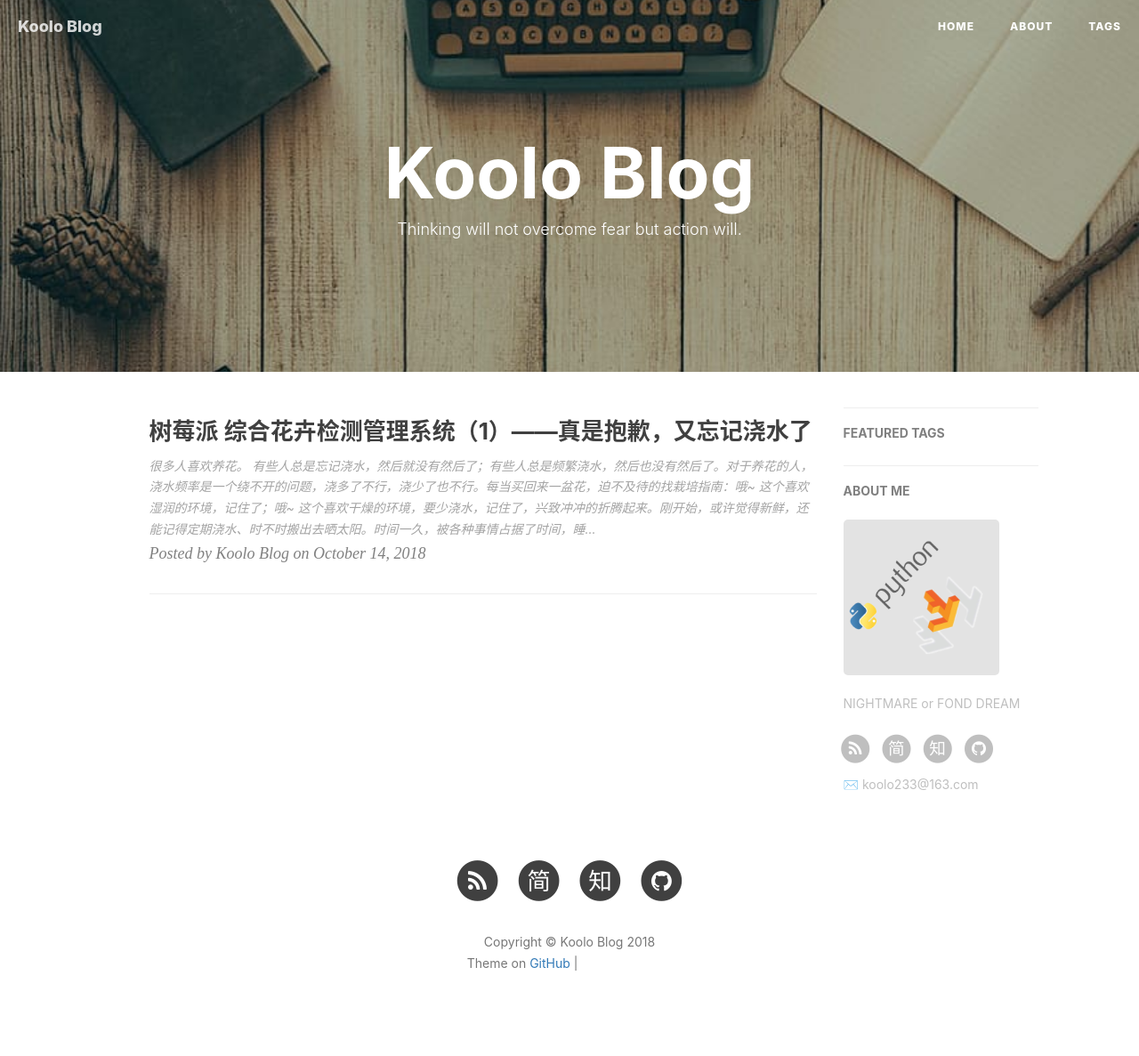
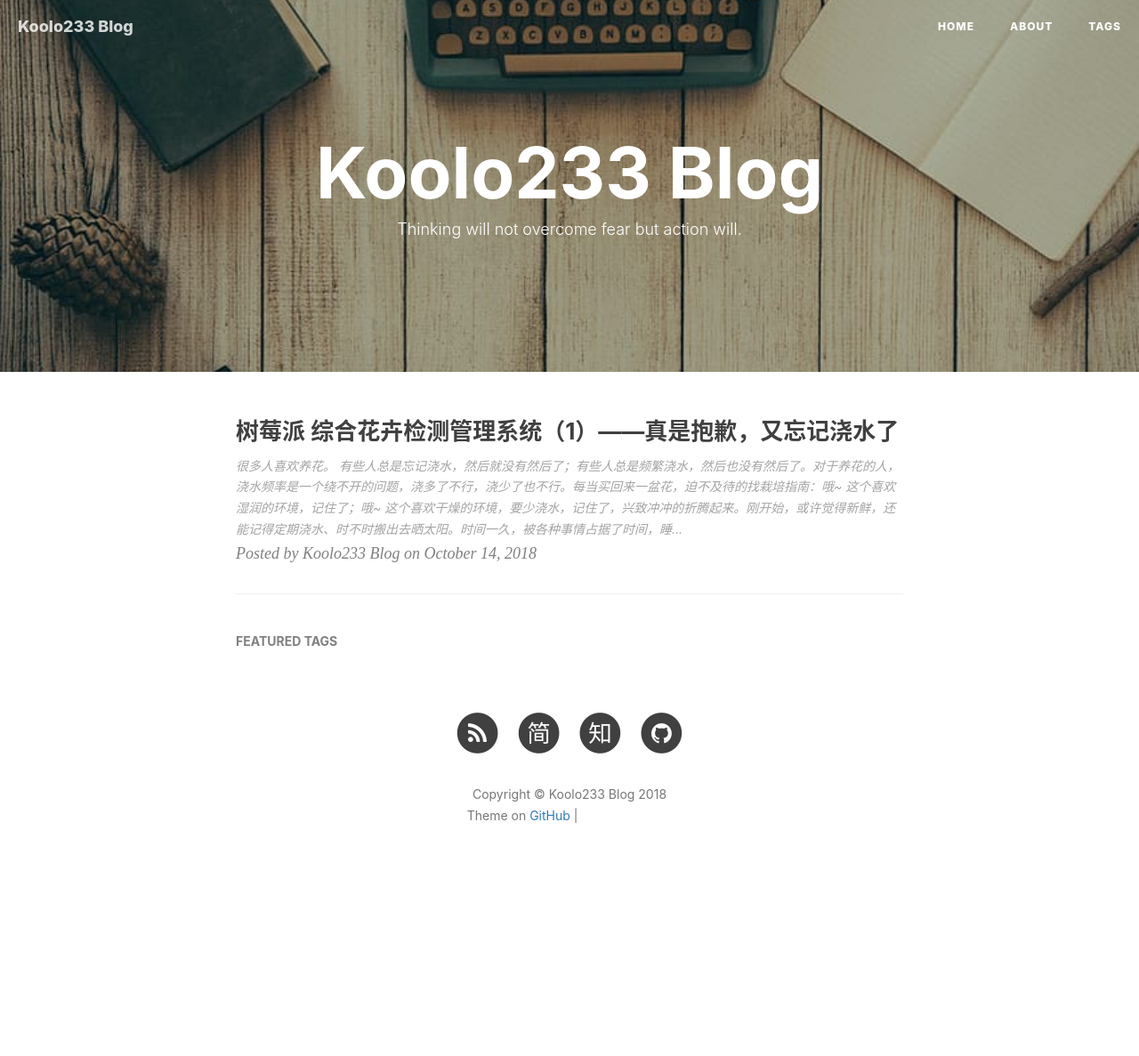
Before and after one commit to USTB-MLgroup/ustb-mlgroup.GITHUB.IO, a Jekyll site: the page built from index.html, in a window 1280 px wide. Shown: the whole page at 89% size. Built offline with Jekyll 4.4.1, drawn with Linux system fonts in a browser that asks for light colours; nearby versions of some CDN libraries; the list of posts is cut into pages by our own code; comment, search, counter and statistics services are not loaded; after the commit the page ends 1021 px from its top, so only the background shows below that; grey boxes are pictures that could not be loaded.

Commit message:
Update _config.yml

```diff
--- a/_config.yml
+++ b/_config.yml
@@ -1,6 +1,6 @@
 # Site settings
-title: Koolo Blog
-SEOTitle: Koolo的博客 | Koolo Blog
+title: Koolo233 Blog
+SEOTitle: Koolo233的博客 | Koolo233 Blog
 header-img: img/post-bg-desk.jpg
 email: koolo233@163.com
 description: "NIGHTMARE or FOND DREAM"
@@ -10,7 +10,7 @@ baseurl: ""      # for example, '/blog' if your blog hosted on 'host/blog'
 github_repo: "https://github.com/koolo233/koolo233.github.io.git" # you code repository
 
 # Sidebar settings
-sidebar: True                         # whether or not using Sidebar.
+sidebar: False                         # whether or not using Sidebar.
 sidebar-about-description: "NIGHTMARE or FOND DREAM"
 sidebar-avatar: /img/avatar_my.jpg      # use absolute URL, seeing it's used in both `/` and `/about/`
 
```
